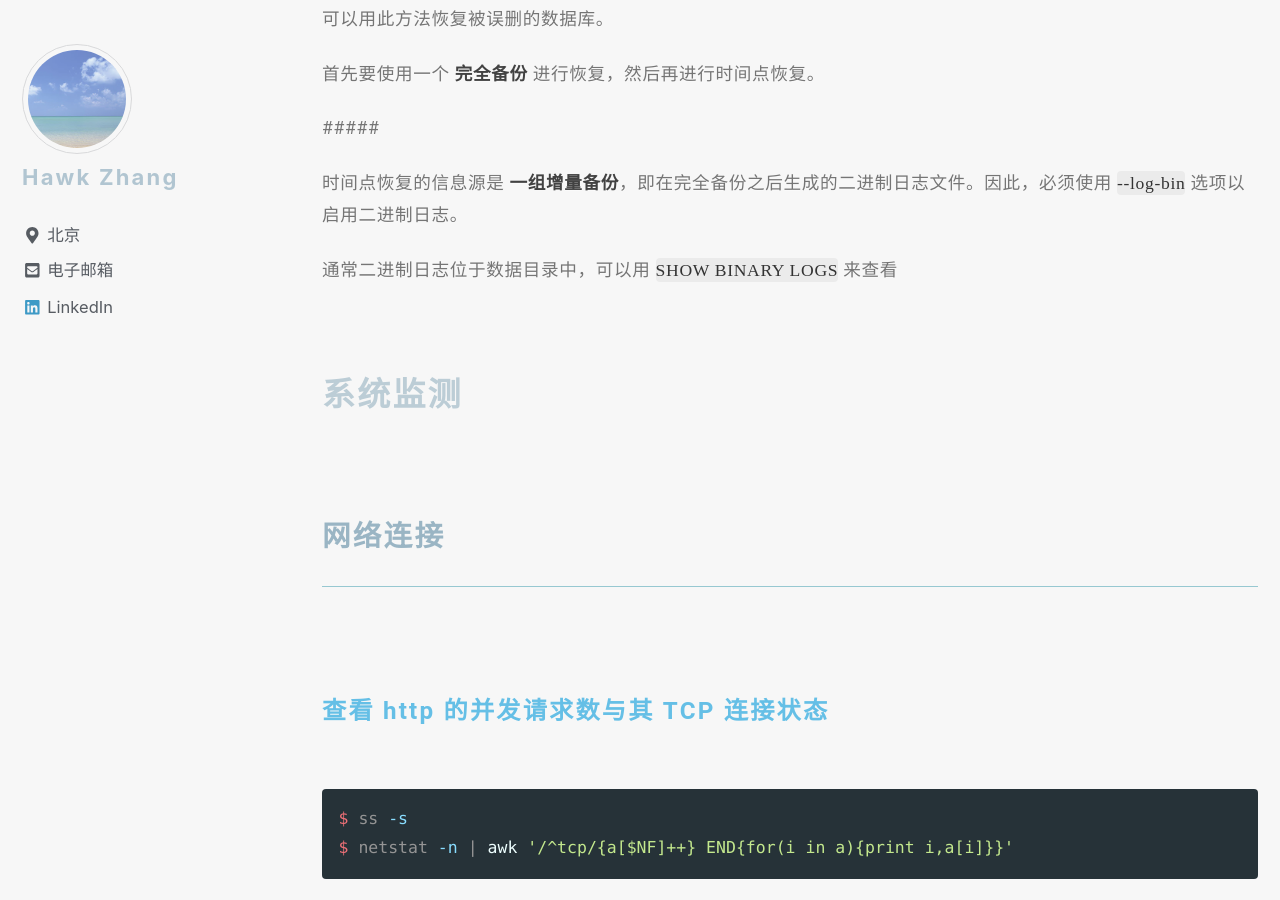
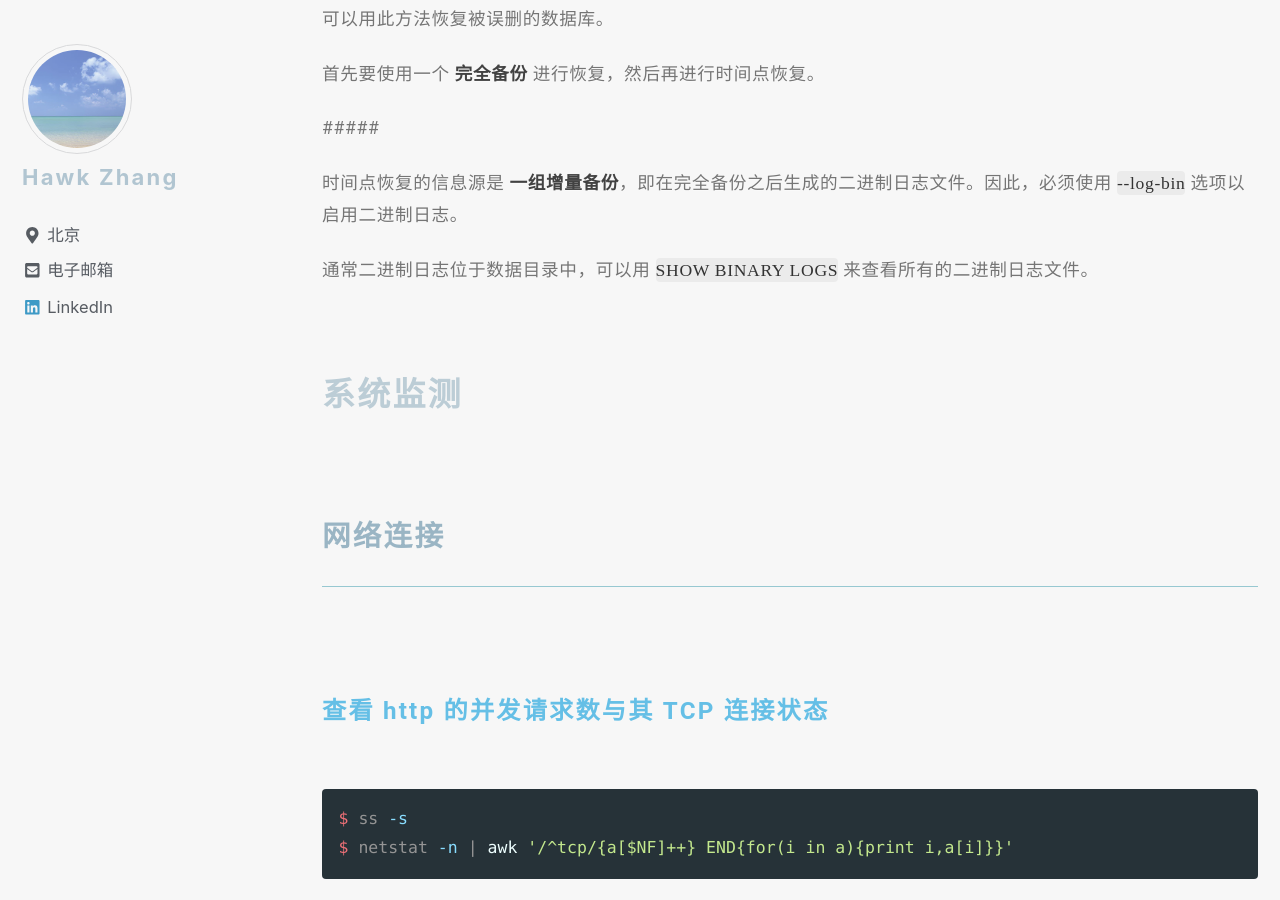
Before and after one commit to narru888/linotes_note, a Jekyll site: the page built from _posts/devop/2017-05-01-troubleshooting.md, in a window 1280 px wide and 900 px high, scrolled down 7753 px. Built offline with Jekyll 4.4.1, drawn with Linux system fonts in a browser that asks for light colours; nearby versions of some CDN libraries; a script that is not in the unit is left out.

Commit message:
update on 2018-08-23 21:20:01 CST

```diff
--- a/_posts/devop/2017-05-01-troubleshooting.md
+++ b/_posts/devop/2017-05-01-troubleshooting.md
@@ -257,7 +257,7 @@ $ sudo nginx -s reload
 
 时间点恢复的信息源是 **一组增量备份**，即在完全备份之后生成的二进制日志文件。因此，必须使用 `--log-bin` 选项以启用二进制日志。
 
-通常二进制日志位于数据目录中，可以用 `SHOW BINARY LOGS` 来查看
+通常二进制日志位于数据目录中，可以用 `SHOW BINARY LOGS` 来查看所有的二进制日志文件。
 
 
 
```
